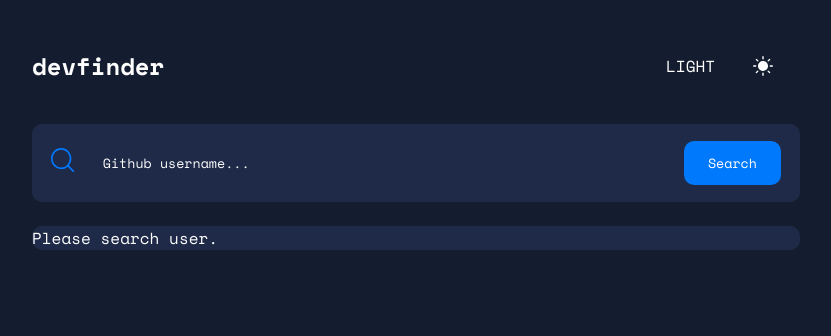
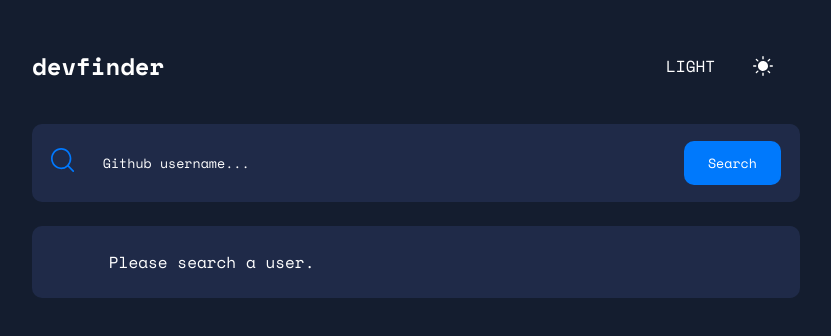
Before and after one commit to adityanegara/dev-finder, a React (Create React App) app: page / in a window 1280 px wide. Shown: the top 336 px of the page, without its empty margins (224-1055 px from the left). Built offline with nearby package versions, Linux system fonts and the light colour scheme.

Commit message:
Finish no user found

```diff
--- a/public/index.html
+++ b/public/index.html
@@ -24,7 +24,7 @@
       work correctly both with client-side routing and a non-root public URL.
       Learn how to configure a non-root public URL by running `npm run build`.
     -->
-    <title>React App</title>
+    <title>Devfinder</title>
   </head>
   <body>
     <noscript>You need to enable JavaScript to run this app.</noscript>
--- a/src/api/user.js
+++ b/src/api/user.js
@@ -5,7 +5,7 @@ const searchUser = async (keyword) =>{
         const response = await api.get(`users/${keyword}`);
         return response.data;
     } catch(error){
-        console.log(error);
+        return error.response.data;
     }
 }
 
--- a/src/components/molecule/result-field/ResultField.js
+++ b/src/components/molecule/result-field/ResultField.js
@@ -15,7 +15,7 @@ import { ThemeContext } from '../../organism/dev-finder/DevFinder';
 import moment from 'moment';
 import convertIsoDate from '../../../helper/convertIsoDate';
 
-const ResultField = ({user}) =>{
+const ResultField = ({user, noUser}) =>{
     const darkTheme = useContext(ThemeContext);
     const renderLocationIcon = () =>{
         return darkTheme ?  whiteLocationIcon : grayLocationIcon;
@@ -34,6 +34,19 @@ const ResultField = ({user}) =>{
 
     const renderAccountText = () =>{
         return darkTheme ?  styles['text-blue'] : styles['text-green'];
+    }
+
+    const renderEmptyCard = () =>{
+        if(noUser){
+            return (
+                <p className={`${styles['search-user__text']} ${styles['text-red']}`}>Username not found.</p>
+            )
+        }else{
+            return (
+                <p className={`${styles['search-user__text']}`}>Please search a user.</p>
+            )
+        }
+
     }
 
     const renderText = (bio, noText) =>{
@@ -130,7 +143,7 @@ const ResultField = ({user}) =>{
         }else{
             return(
                 <Card>
-                    <p>Please search user.</p>
+                   {renderEmptyCard()}
                 </Card>
             )
         }
--- a/src/components/molecule/result-field/ResultField.module.scss
+++ b/src/components/molecule/result-field/ResultField.module.scss
@@ -156,3 +156,15 @@
     height: 25px;
   }
 }
+
+.search-user__text {
+  width: 80%;
+  padding-top: 3vh;
+  padding-bottom: 3vh;
+  margin-left: auto;
+  margin-right: auto;
+}
+
+.text-red {
+  color: #cc3300;
+}
--- a/src/components/organism/dev-finder/DevFinder.js
+++ b/src/components/organism/dev-finder/DevFinder.js
@@ -10,10 +10,15 @@ export const ThemeContext = React.createContext();
 const DevFinder = () =>{
     const [darkTheme, setDarkTheme] = useState(true);
     const [user, setUser] = useState();
-
+    const [noUser,setNoUser] = useState(false);
     const handleSearchUser  =  async (keyword) =>{
         const response = await searchUser(keyword);
-        setUser(response);
+        if(response.message){
+            setUser();
+            setNoUser(true);
+        }else{
+            setUser(response);
+        }
     }
     const toggleTheme = () =>{
         setDarkTheme(prevDarkTheme => !prevDarkTheme);
@@ -32,7 +37,7 @@ const DevFinder = () =>{
             <div className={`${styles['container']} ${styles['margin-top']}`}>
                 <Header toggleThemeClick = {toggleTheme}/>
                 <InputField onHandleSearchUser={handleSearchUser}/>
-                <ResultField user={user}/>
+                <ResultField noUser={noUser} user={user}/>
             </div>
         </ThemeContext.Provider>
     )
```
Also changed, not shown: 15 other files (tests, documents, lock files or other folders).
